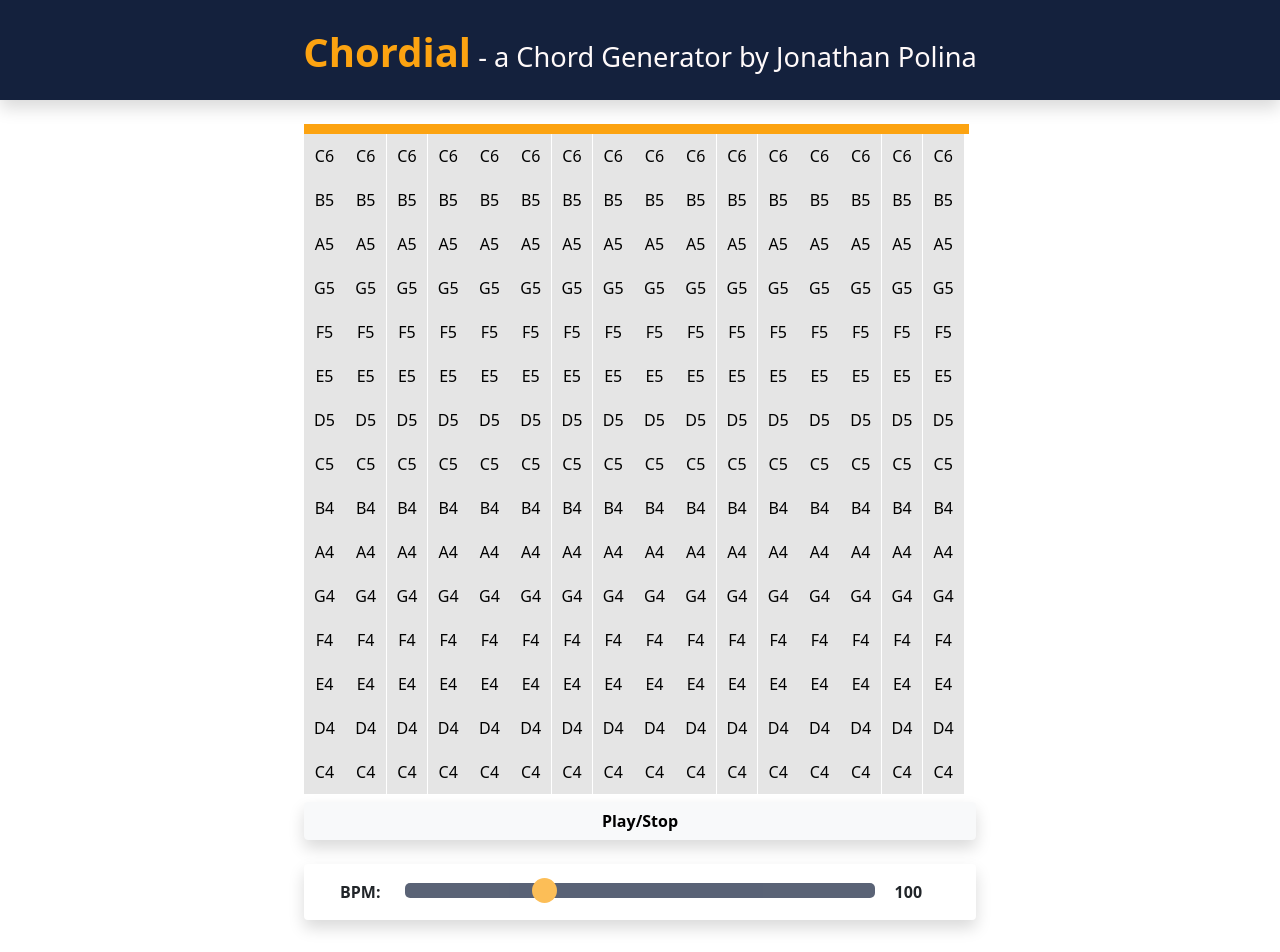
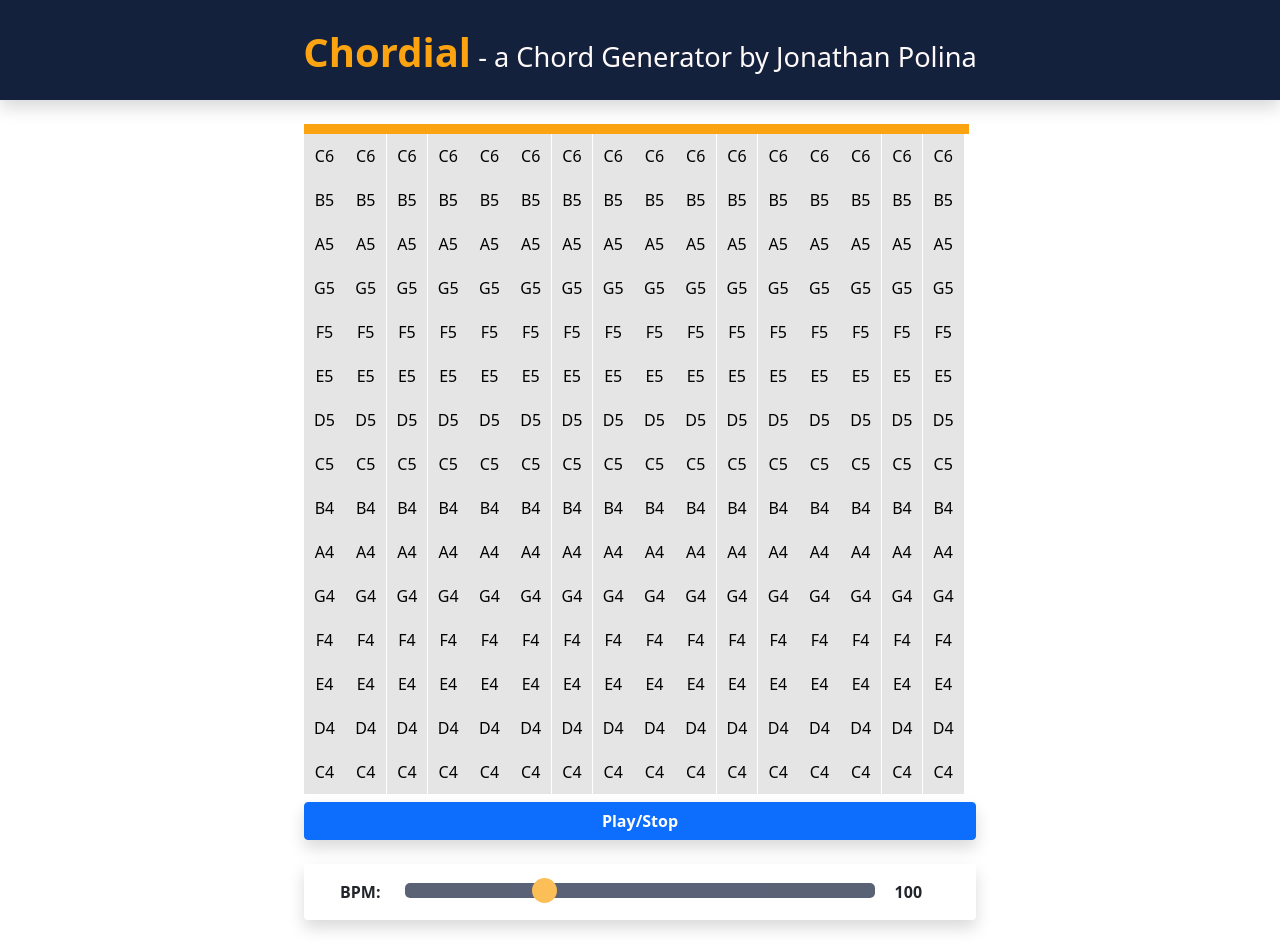
Before and after one commit to jpolina/chord-generator, a React (Create React App) app: page / in a window 1280 px wide. Shown: the top 952 px of the page. Built offline with nearby package versions, Linux system fonts and the light colour scheme.

Commit message:
Update index.html

```diff
--- a/public/index.html
+++ b/public/index.html
@@ -26,7 +26,7 @@
       work correctly both with client-side routing and a non-root public URL.
       Learn how to configure a non-root public URL by running `npm run build`.
     -->
-    <title>React App</title>
+    <title>Chordial</title>
   </head>
   <body>
     <noscript>You need to enable JavaScript to run this app.</noscript>
--- a/src/App.js
+++ b/src/App.js
@@ -1,4 +1,3 @@
-import logo from './logo.svg';
 import './App.css';
 import * as Tone from "tone";
 import Grid from './components/Grid'
--- a/src/components/Grid.css
+++ b/src/components/Grid.css
@@ -82,7 +82,6 @@ cursor: pointer;
     padding-left:0px;
     margin-bottom:5px;
     margin-top:5px;
-    background-color:aqua
 }
 
 .stop {
--- a/src/components/Grid.js
+++ b/src/components/Grid.js
@@ -315,7 +315,7 @@ const Grid = () => {
                     <Column class="grid-item1" pushNote={pushNote16} beat={16}/>
                 </BeatContext.Provider>
             </div>
-            <button type = "button" class="btn btn-light playButton shadow mb-4 mt-2" onClick = {()=>{if (!isActive) {playMelody(); toggle()} else{reset();stopMelody() }}}><strong>Play/Stop</strong></button>
+            <button type = "button" class="btn btn-primary playButton shadow mb-4 mt-2" onClick = {()=>{if (!isActive) {playMelody(); toggle()} else{reset();stopMelody() }}}><strong>Play/Stop</strong></button>
             <div class="slidecontainer shadow p-3 rounded">
                 <span class = 'bpmDisplay'><strong>BPM: </strong></span>
                 <input type = "range" min = "60" max = "200" class="slider" defaultValue='100' id="myRange" onChange={event=>setBPM(event.target.value)} disabled={isActive}></input>
```
Also changed, not shown: package.json (+8 -2 lines), 6 other files (tests, documents, lock files or other folders).
